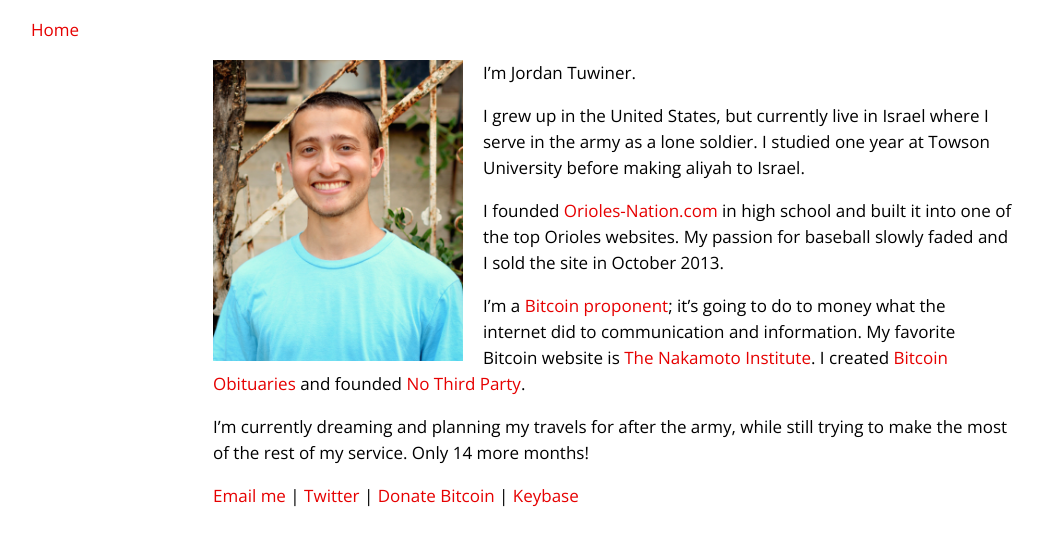
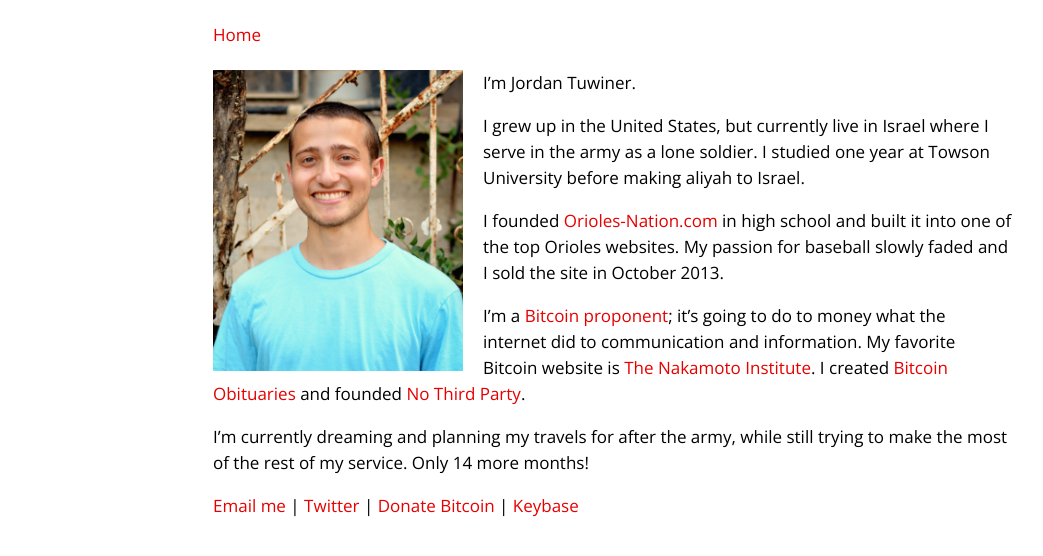
Before and after one commit to johnrlive/jt-com, a Jekyll site: the page built from index.html, in a window 1280 px wide. Shown: the top 556 px of the page, without its empty margins (27-1070 px from the left). Built offline with Jekyll 4.4.1, drawn with Linux system fonts in a browser that asks for light colours.

Commit message:
Update CSS

```diff
--- a/css/style.css
+++ b/css/style.css
@@ -30,15 +30,20 @@
 
 /* Menu */
 
+nav {
+    margin: 0 auto;
+    max-width: 800px;
+    padding: 0 20px;
+}
+
+nav ul {
+    padding: 0;
+}
+
 .menu li {
     display: inline-block;
-    padding: 5px 10px;
-    width: auto;
-    line-height: 0.8;
     margin: 0;
-    padding-bottom: 5px;
-    padding-top: 5px;
-    position: relative;
+    padding: 5px 15px 5px 0;
 }
 
 /* Links */
```
